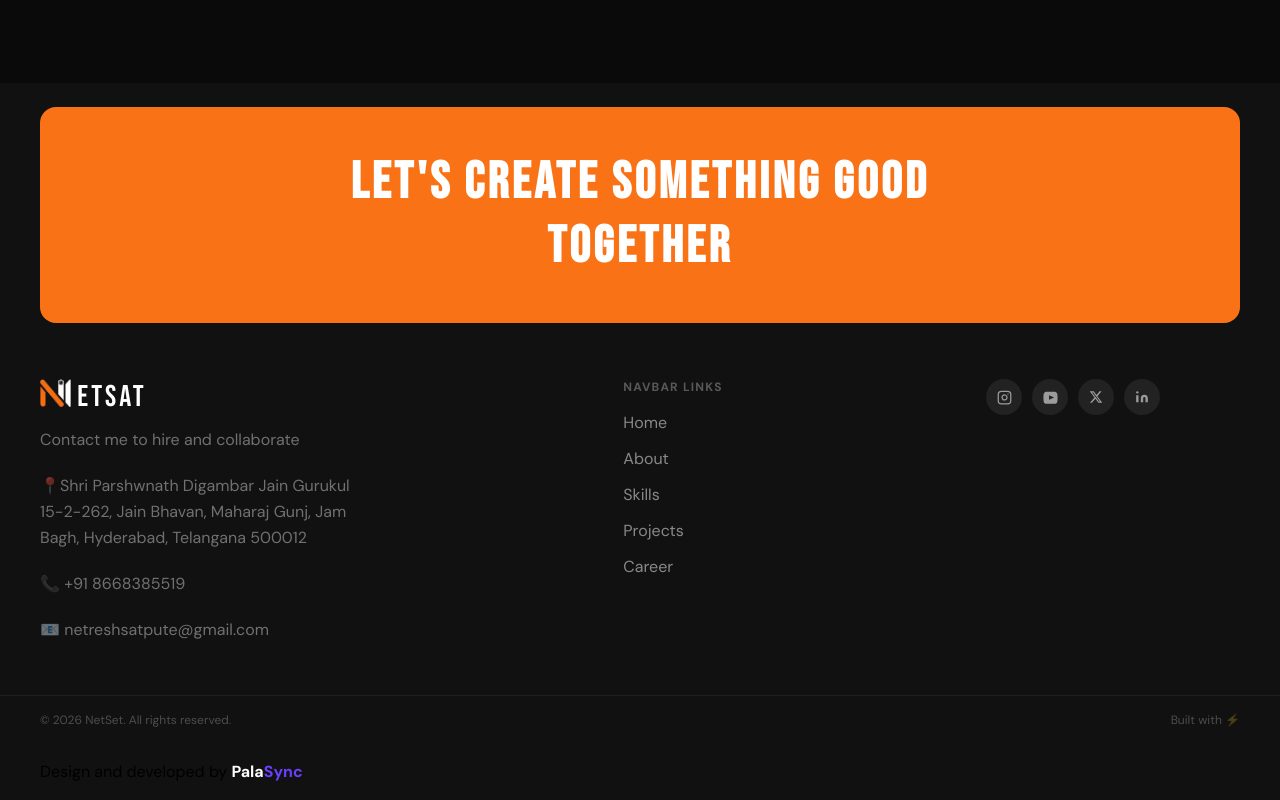
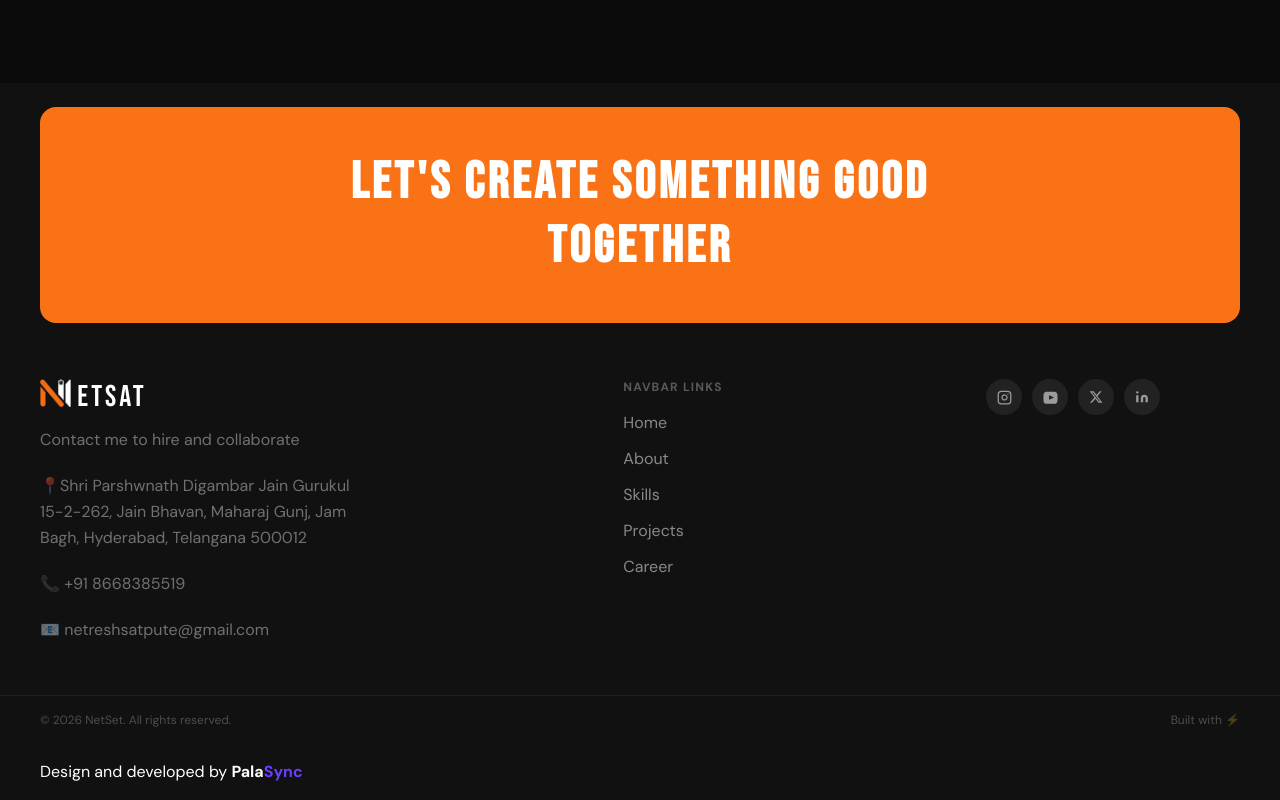
Before and after one commit to tush-art18/NetCut-Portfolio, a React (Vite) app: page / in a window 1280 px wide. Shown: the part 5493-6293 px from the top of the page. Built offline with nearby package versions, Linux system fonts and the light colour scheme; a web font is replaced by a local one.

Commit message:
Update Footer.jsx

```diff
--- a/src/components/Footer/Footer.jsx
+++ b/src/components/Footer/Footer.jsx
@@ -154,7 +154,7 @@ export default function Footer() {
             Built with ⚡
           </p>
         </div>
-        <div className="px-10 py-4">
+        <div className="px-10 py-4 text-white">
             <p>Design and developed by <a href="" className="text-white text-[16px] font-bold">Pala<span className="text-[#6B3FFF]">Sync</span></a></p>
         </div>
 
```
